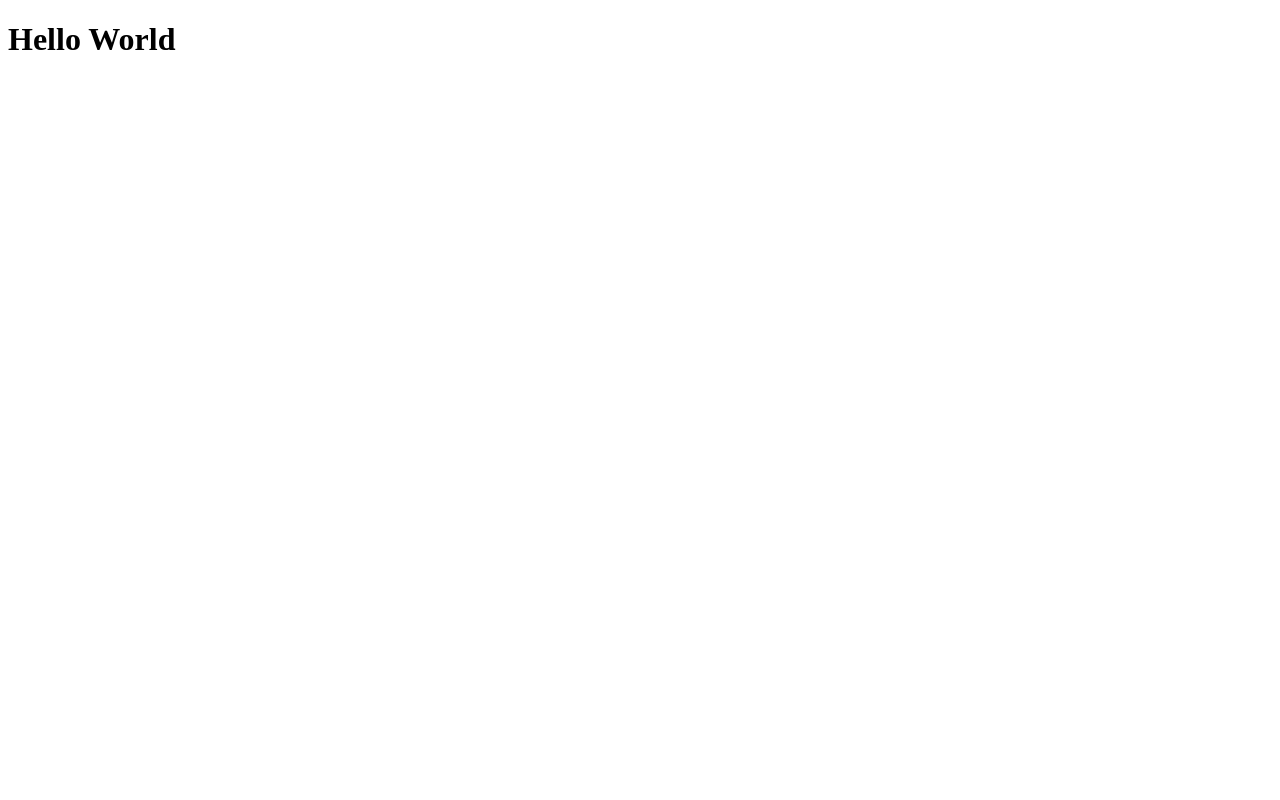
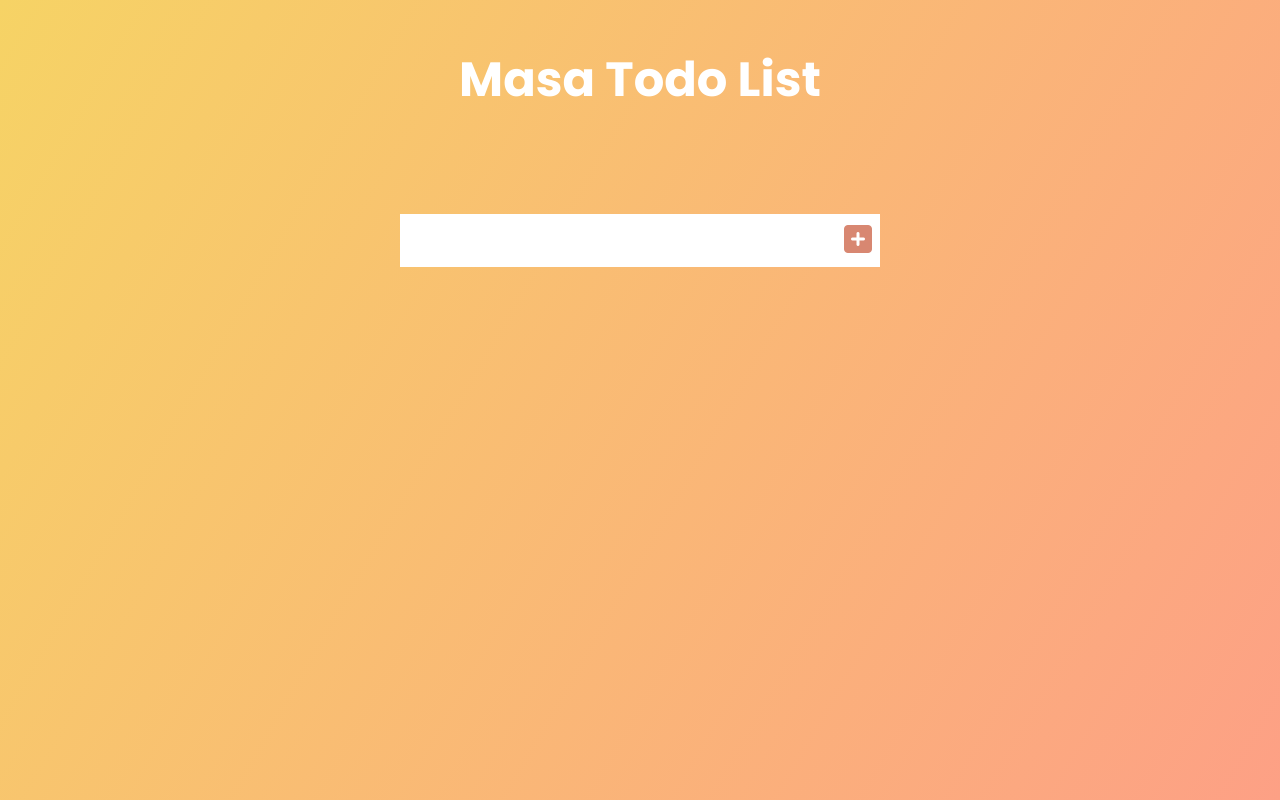
Before and after one commit to iwasaki-hub/website, a plain HTML site: page index.html in a window 1280 px wide. Drawn offline with Linux system fonts and the light colour scheme.

Commit message:
Create style.css

```diff
--- a/index.html
+++ b/index.html
@@ -4,9 +4,39 @@
     <meta charset="UTF-8" />
     <meta http-equiv="X-UA-Compatible" content="IE=edge" />
     <meta name="viewport" content="width=device-width, initial-scale=1.0" />
-    <title>Document</title>
+    <link rel="preconnect" href="https://fonts.googleapis.com" />
+    <link rel="preconnect" href="https://fonts.gstatic.com" crossorigin />
+    <link
+      href="https://fonts.googleapis.com/css2?family=Montserrat:wght@400;500&family=Poppins:ital,wght@0,400;0,700;1,500&display=swap"
+      rel="stylesheet"
+    />
+    <link rel="stylesheet" href="style.css" />
+
+    <link
+      rel="stylesheet"
+      href="https://cdnjs.cloudflare.com/ajax/libs/font-awesome/6.4.0/css/all.min.css"
+      integrity="sha512-iecdLmaskl7CVkqkXNQ/ZH/XLlvWZOJyj7Yy7tcenmpD1ypASozpmT/E0iPtmFIB46ZmdtAc9eNBvH0H/ZpiBw=="
+      crossorigin="anonymous"
+      referrerpolicy="no-referrer"
+    />
+    <title>Todo List</title>
   </head>
   <body>
-    <h1>Hello World</h1>
+    <header>
+      <h1>Masa Todo List</h1>
+    </header>
+
+    <form>
+      <input type="text" class="todo-input" />
+      <button class="todo-button" type="submit">
+        <i class="fas fa-plus-square"></i>
+      </button>
+    </form>
+
+    <div class="todo-container">
+      <ul class="todo-list"></ul>
+    </div>
+
+    <script src="app.js"></script>
   </body>
 </html>
--- /dev/null
+++ b/style.css
@@ -0,0 +1,44 @@
+* {
+  margin: 0;
+  padding: 0;
+  box-sizing: border-box;
+}
+
+body {
+  background-image: linear-gradient(120deg, #f6d365, #fda085);
+  color: white;
+  font-family: "Poppins", sans-serif;
+  min-height: 100vh;
+}
+
+header {
+  font-size: 1.5rem;
+}
+
+header,
+form {
+  min-height: 20vh;
+  display: flex;
+  justify-content: center;
+  align-items: center;
+}
+
+form input,
+form button {
+  padding: 0.5rem;
+  font-size: 2rem;
+  border: none;
+  background: white;
+}
+
+form button {
+  color: #d88771;
+  background: white;
+  cursor: pointer;
+  transition: all 0.3 ease;
+}
+
+form button:hover {
+  background: #d88771;
+  color: white;
+}
```
Also changed, not shown: app.js (added).
